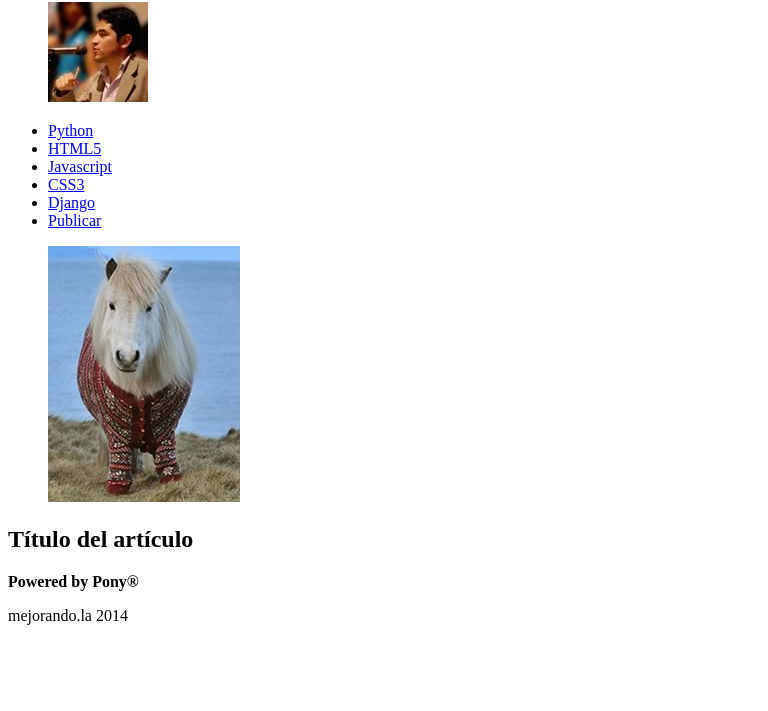
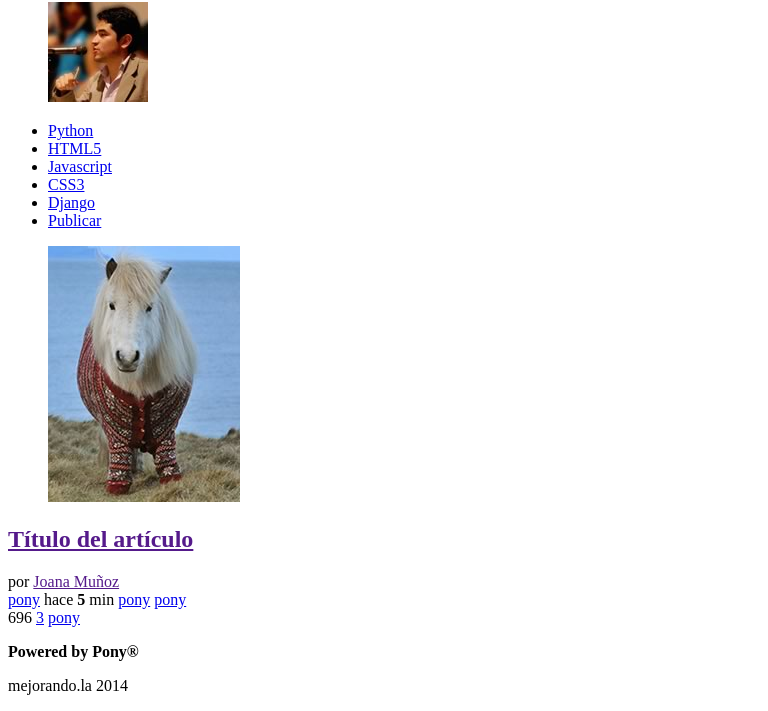
Before and after one commit to poldiaz/Dise-o-Web-Online, a plain HTML site: page index.html in a window 1280 px wide. Shown: the part 258-969 px from the top of the page, without its empty margins (0-768 px from the left). Before the commit the page ends 899 px from the top, so only its background shows below. Drawn offline with Linux system fonts and the light colour scheme.

Commit message:
Cambios de diseño

```diff
--- a/index.html
+++ b/index.html
@@ -34,7 +34,27 @@
 			<figure class="imagen_item">
 				<img src="img/imagen.jpg" alt="">
 			</figure>
-			<h2>Título del artículo</h2>
+			<h2 class="titulo_item">
+				<a href="">Título del artículo</a>
+			</h2>
+			<div class="autor_item">
+				por <a href="">Joana Muñoz</a>
+			</div>
+			<div class="datos_item">
+				<a href="#" class="tag_item">pony</a>
+				<span class="fecha_item">
+					hace <strong>5</strong> min
+				</span>
+				<a href="#" class="tag_item">pony</a>
+				<a href="#" class="tag_item">pony</a>
+			</div>
+			<div class="votacion">
+				<a href="#" class="up"></a>
+				696
+				<a href="#" class="down"></a>
+				<a href="#" class="comentarios_item">3</a>
+				<a href="#" class="guardar_item">pony</a>
+			</div>
 		</article>
 	</section>
 	<footer>
```
